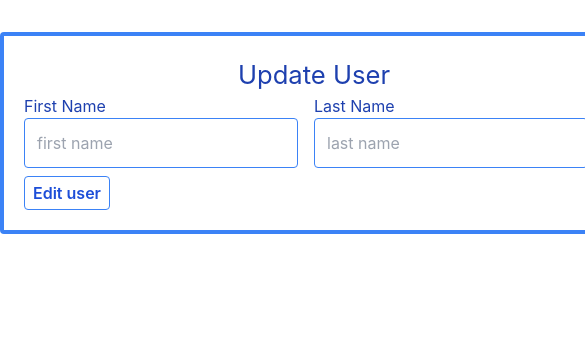
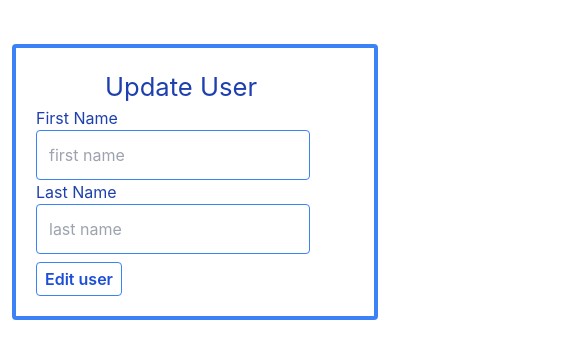
Before and after one commit to matekaszas13/users-list, a React (Create React App) app in the folder users-list/: page /edit/1 in a window 390 px wide. Shown: the top 358 px of the page, 585 px wide, since content can reach past the window. Built offline with nearby package versions, Linux system fonts and the light colour scheme; no server answers.

Commit message:
Style: Add media query for mobile version look

```diff
--- a/users-list/src/components/editUser/EditUser.tsx
+++ b/users-list/src/components/editUser/EditUser.tsx
@@ -44,10 +44,10 @@ export const EditUser = () => {
   }
 
   return (
-    <div className="flex justify-center border-4 border-blue-500 rounded w-fit m-auto p-5">
+    <div className="flex m-3 md:justify-center border-4 border-blue-500 rounded md:w-fit md:m-auto p-5">
       <form action="" onSubmit={(event) => updateUser(event)}>
       <h1 className="flex justify-center text-blue-800 text-[1.6rem]">Update User</h1>
-        <div className="flex flex-row">
+        <div className="flex md:flex-row flex-col">
           <div className="flex flex-col">
             <label className="text-blue-800" htmlFor="FirstName">First Name</label>
             <input
--- a/users-list/src/components/users/User.tsx
+++ b/users-list/src/components/users/User.tsx
@@ -27,7 +27,7 @@ const User: React.FC<UserProps> = ({
   }
 
   return (
-    <div className="m-4 p-3 border-solid border-2 border-sky-500 rounded-md w-80 h-32">
+    <div className="m-4 p-3 border-solid border-2 border-sky-500 rounded-md md:w-80 md:h-32">
       <div className="flex flex-row justify-center pb-4">
         {status === "locked" ? (
           <h1 className="truncate">
```
